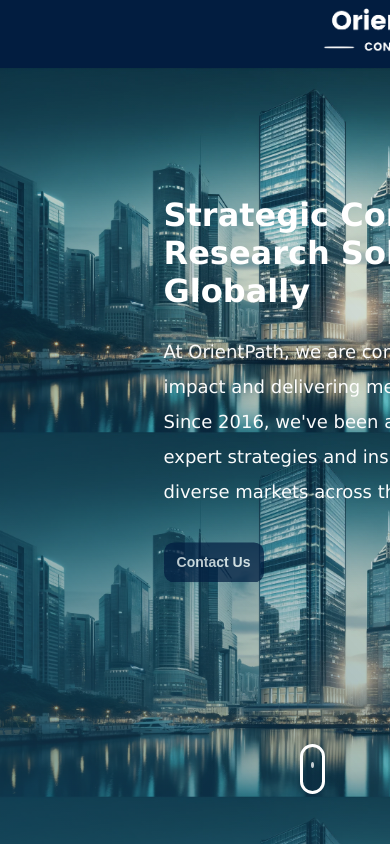
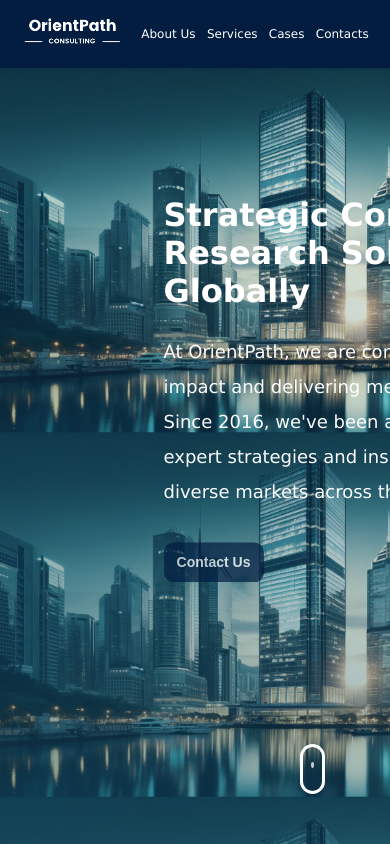
Before and after one commit to Aleks2580/consulting, a Next.js app in the folder my-app/: page / in a window 390 px wide. Built offline with nearby package versions, Linux system fonts and the light colour scheme.

Commit message:
responsive header done

```diff
--- a/my-app/app/layout.js
+++ b/my-app/app/layout.js
@@ -4,8 +4,8 @@ import "./globals.css";
 const inter = Inter({ subsets: ["latin"] });
 
 export const metadata = {
-  title: "Create Next App",
-  description: "Generated by create next app",
+  title: "OrientPath Strategic Consulting and Research",
+  description: "Your strategic ally in mastering the complex dynamics of today's global markets. We bring clarity and direction to your business challenges.",
 };
 
 export default function RootLayout({ children }) {
--- a/my-app/app/ui/header/header.module.css
+++ b/my-app/app/ui/header/header.module.css
@@ -41,3 +41,49 @@
 .link_wrapper:hover, .link_wrapper.active {
   border-bottom: 1px solid #ffffff;
 }
+
+
+@media only screen and (max-width: 1500px) {
+  .header_main {
+    padding: 0 200px 0 200px;
+  }
+
+  .nav {
+    width: 50%;
+  }
+
+  .image {
+    width: 180px;
+  }
+}
+
+@media only screen and (max-width: 1250px) {
+  .nav {
+    font-size: 14px;
+  }
+
+  .image {
+    width: 160px;
+  }
+}
+
+@media only screen and (max-width: 950px) {
+  .header_main {
+    padding: 0 100px 0 100px;
+  }
+}
+
+@media only screen and (max-width: 650px) {
+  .header_main {
+    padding: 0 10px 0 10px;
+  }
+
+  .nav {
+    width: 90%;
+    font-size: 12px;
+  }
+
+  .image {
+    width: 120px;
+  }
+}
```
